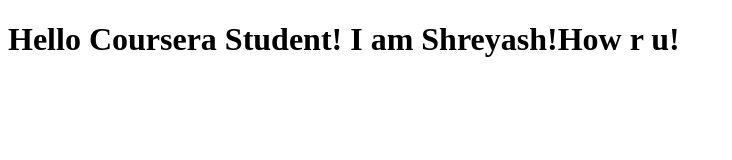
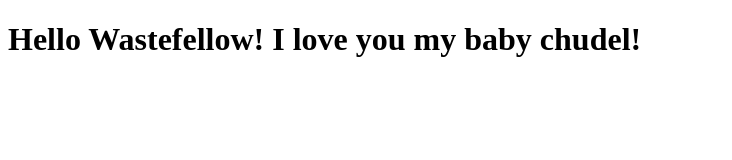
Before and after one commit to shreyash3497/coursera-test, a plain HTML site: page index.html in a window 1280 px wide. Shown: the whole page, without its empty margins (0-732 px from the left). Drawn offline with Linux system fonts and the light colour scheme.

Commit message:
Next version of web file.

```diff
--- a/index.html
+++ b/index.html
@@ -2,9 +2,9 @@
 <html lang="en" dir="ltr">
   <head>
     <meta charset="utf-8">
-    <title>Hello Coursera</title>
+    <title>Hello Wastefellow</title>
   </head>
   <body>
-    <h1>Hello Coursera Student! I am Shreyash!How r u!</h1>
+    <h1>Hello Wastefellow! I love you my baby chudel!</h1>
   </body>
 </html>
```
